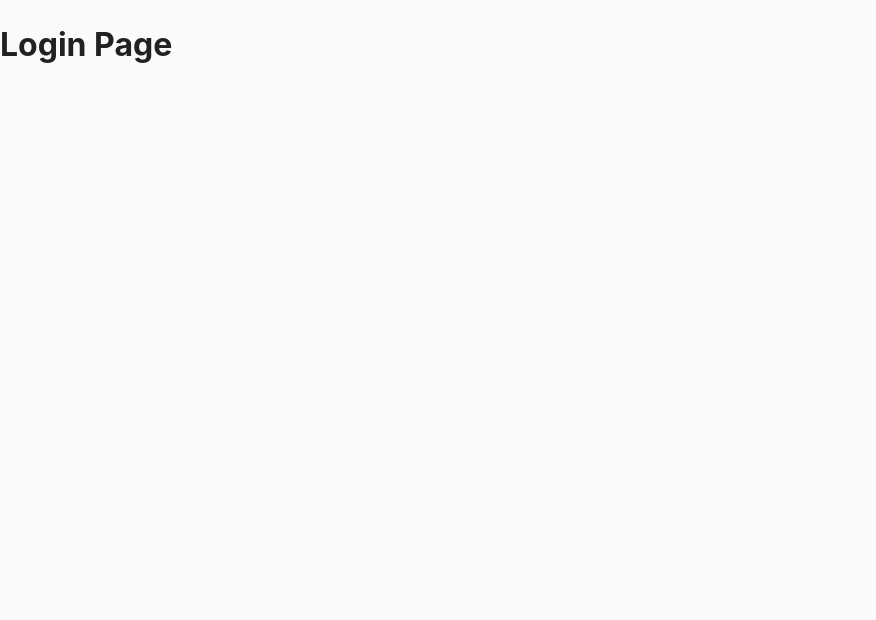
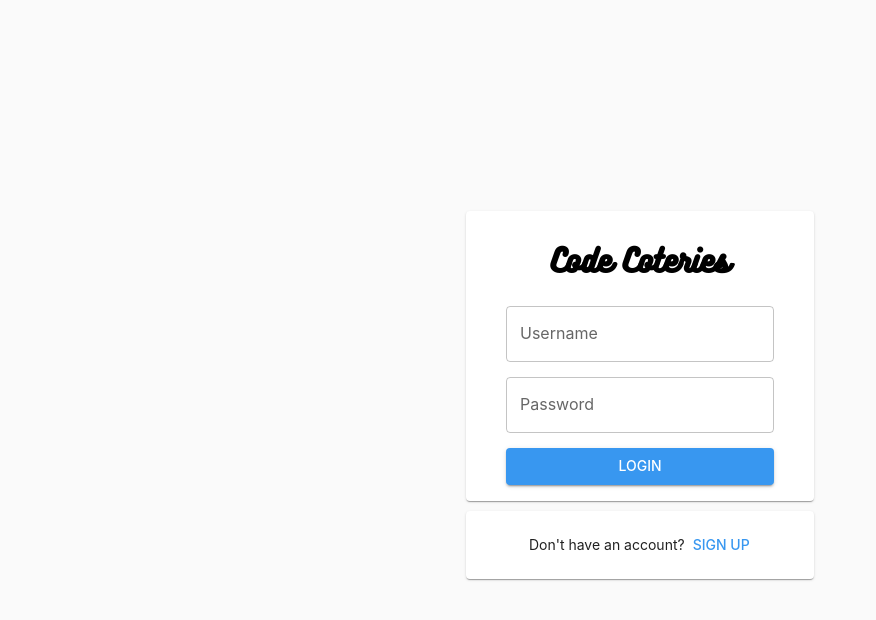
Before and after one commit to satishnaikawadi2011/code-coteries-frontend, a React (Create React App) app: page /accounts/login in a window 1280 px wide. Shown: the top 620 px of the page, without its empty margins (0-876 px from the left). Built offline with nearby package versions, Linux system fonts and the light colour scheme.

Commit message:
Added complete UI for LoginPage and also 4 components related to form with formik and mui.

```diff
--- a/package.json
+++ b/package.json
@@ -16,6 +16,7 @@
 		"@types/react": "^17.0.0",
 		"@types/react-dom": "^17.0.0",
 		"@types/react-router-dom": "^5.3.1",
+		"formik": "^2.2.9",
 		"graphql": "^15.6.1",
 		"react": "^17.0.2",
 		"react-dom": "^17.0.2",
@@ -24,7 +25,8 @@
 		"react-scripts": "4.0.3",
 		"styled-components": "^5.3.3",
 		"typescript": "^4.1.2",
-		"web-vitals": "^1.0.1"
+		"web-vitals": "^1.0.1",
+		"yup": "^0.32.11"
 	},
 	"scripts": {
 		"start": "react-scripts start",
--- a/src/components/shared/Logo.tsx
+++ b/src/components/shared/Logo.tsx
@@ -2,12 +2,14 @@ import React from 'react';
 import { Link } from 'react-router-dom';
 import { useLogoStyles } from 'src/styles/logo';
 
-interface LogoProps {
+export interface LogoProps {
 	size?: string | number;
+	noLink?: boolean;
+	centre?: boolean;
 }
 
-const Logo: React.FC<LogoProps> = ({ size = 20 }) => {
-	const classes = useLogoStyles();
+const Logo: React.FC<LogoProps> = ({ size = 20, noLink, centre }) => {
+	const classes = useLogoStyles({ size, noLink, centre });
 	return (
 		<div className={classes.logoContainer}>
 			<Link to="/" className={classes.logoLink}>
--- /dev/null
+++ b/src/components/shared/form/AppForm.tsx
@@ -0,0 +1,18 @@
+import { Formik } from 'formik';
+import React from 'react';
+
+interface AppFormProps {
+	initialValues: any;
+	validationSchema: any;
+	onSubmit: any;
+}
+
+const AppForm: React.FC<AppFormProps> = ({ initialValues, onSubmit, validationSchema, children }) => {
+	return (
+		<Formik initialValues={initialValues} onSubmit={onSubmit} validationSchema={validationSchema}>
+			{() => <React.Fragment>{children}</React.Fragment>}
+		</Formik>
+	);
+};
+
+export default AppForm;
--- /dev/null
+++ b/src/components/shared/form/AppFormErrorMessage.tsx
@@ -0,0 +1,21 @@
+import React from 'react';
+import FormHelperText from '@mui/material/FormHelperText';
+
+interface ErrorMessageProps {
+	errorMessage: string;
+	style?: React.CSSProperties;
+	visible: boolean;
+}
+
+const AppErrorMessage: React.FC<ErrorMessageProps> = ({ errorMessage, visible, style }) => {
+	if (!visible) {
+		return null;
+	}
+	return (
+		<FormHelperText error style={style}>
+			{errorMessage}
+		</FormHelperText>
+	);
+};
+
+export default AppErrorMessage;
--- /dev/null
+++ b/src/components/shared/form/AppFormField.tsx
@@ -0,0 +1,31 @@
+import { useFormikContext } from 'formik';
+import React from 'react';
+import TextField, { TextFieldProps } from '@mui/material/TextField';
+import { useFormStyles } from '../../../styles/form';
+import AppErrorMessage from './AppFormErrorMessage';
+
+interface FormFieldProps {
+	fieldName: string;
+}
+
+const AppFormField: React.FC<FormFieldProps & TextFieldProps> = ({ className, fieldName, ...props }) => {
+	const { errors, touched, setFieldTouched, values, setFieldValue } = useFormikContext();
+	let formErrors: any = errors;
+	let formTouched: any = touched;
+	let myValues = values as any;
+	const classes = useFormStyles();
+	return (
+		<div className={classes.fieldContainer}>
+			<TextField
+				onChange={(e) => setFieldValue(fieldName, e.target.value)}
+				value={myValues[fieldName]}
+				onBlur={() => setFieldTouched(fieldName)}
+				className={`${classes.field} ${className}`}
+				{...props}
+			/>
+			<AppErrorMessage errorMessage={formErrors[fieldName]} visible={formTouched[fieldName]} />
+		</div>
+	);
+};
+
+export default AppFormField;
--- /dev/null
+++ b/src/components/shared/form/AppFormSubmitButton.tsx
@@ -0,0 +1,19 @@
+import Button, { ButtonProps } from '@mui/material/Button';
+import { useFormikContext } from 'formik';
+import React from 'react';
+
+interface SubmitButtonProps {
+	title: string;
+	loading?: boolean;
+}
+
+const AppFormSubmitButton: React.FC<SubmitButtonProps & ButtonProps> = ({ title, loading, disabled, ...props }) => {
+	const { handleSubmit } = useFormikContext();
+	return (
+		<Button disabled={disabled || loading} onClick={handleSubmit as any} {...props}>
+			{title}
+		</Button>
+	);
+};
+
+export default AppFormSubmitButton;
--- a/src/pages/login.tsx
+++ b/src/pages/login.tsx
@@ -1,7 +1,82 @@
+import { Button, Card, Typography } from '@mui/material';
 import React from 'react';
+import { Link } from 'react-router-dom';
+import AppForm from 'src/components/shared/form/AppForm';
+import AppFormField from 'src/components/shared/form/AppFormField';
+import AppFormSubmitButton from 'src/components/shared/form/AppFormSubmitButton';
+import Logo from 'src/components/shared/Logo';
+import SEO from 'src/components/shared/Seo';
+import { useLoginPageStyles } from 'src/styles/login';
+import * as Yup from 'yup'
+
+const initialValues = {
+	username: '',
+	password: ''
+};
+
+const authSchema = Yup.object({
+	username: Yup.string().required().min(3),
+	password: Yup.string().required().min(6).max(12)
+});
 
 const LoginPage = () => {
-	return <h1>Login Page</h1>;
+
+	const classes = useLoginPageStyles();
+
+	const submitHandler = (values:any) => {
+		const { username, password } = values;
+		console.log(username, password);
+	};
+
+	return (
+		<>
+			<SEO title="Loign" />
+			<section className={classes.section}>
+				<article>
+					<Card className={classes.card}>
+						<div className={classes.cardHeader}>
+							<Logo centre={true} size={30}/>
+							</div>
+                       <AppForm initialValues={initialValues} validationSchema={authSchema} onSubmit={submitHandler}>
+							<AppFormField
+								className={classes.textField}
+							fieldName="username"
+							label="Username"
+							placeholder="Enter your username ..."
+							variant="outlined"
+								fullWidth
+							autoComplete='username'
+						/>
+							<AppFormField
+								className={classes.textField}
+							fieldName="password"
+							label="Password"
+							placeholder="Enter your password ..."
+							variant="outlined"
+								fullWidth
+								type="password"
+								autoComplete='current-password'
+						/>
+						{/* <AppErrorMessage visible={error} errorMessage="Please check your credentials !!" /> */}
+						{
+							// loading ? <AppLoader height={100} width={100} /> :
+							<AppFormSubmitButton className={classes.button} fullWidth variant='contained' color='primary' disabled={false} title="login" />}
+					</AppForm>
+					</Card>
+					<Card className={classes.signUpCard}>
+						<Typography align="right" variant="body2">
+							Don't have an account?
+						</Typography>
+						<Link to="/accounts/signup">
+							<Button color="primary">
+								Sign Up
+							</Button>
+						</Link>
+					</Card>
+				</article>
+			</section>
+		</>
+	);
 };
 
 export default LoginPage;
--- /dev/null
+++ b/src/styles/form.ts
@@ -0,0 +1,13 @@
+import { Theme } from '@mui/material';
+import { makeStyles } from '@mui/styles';
+
+export const useFormStyles = makeStyles((theme: Theme) => ({
+	fieldContainer:
+		{
+			marginBottom: 15
+		},
+	field:
+		{
+			maxWidth: 600
+		}
+}));
--- /dev/null
+++ b/src/styles/login.ts
@@ -0,0 +1,65 @@
+import { Theme } from '@mui/material';
+import { makeStyles } from '@mui/styles';
+
+/* Login page: /pages/login.js */
+export const useLoginPageStyles = makeStyles((theme: Theme) => ({
+	signUpCard:
+		{
+			maxWidth: 348,
+			padding: '16px 40px',
+			marginBottom: 10,
+			display: 'grid',
+			alignItems: 'center',
+			gridTemplateColumns: '2fr 1fr'
+		},
+	card:
+		{
+			maxWidth: 348,
+			padding: '16px 40px',
+			marginBottom: 10
+		},
+	section:
+		{
+			display: 'grid',
+			placeItems: 'center',
+			height: '100vh'
+		},
+	cardHeader:
+		{
+			display: 'flex',
+			justifyContent: 'center',
+			alignItems: 'center'
+		},
+	textField:
+		{
+			marginBottom: 6
+		},
+	button:
+		{
+			margin: '8px 0px'
+		},
+	typography:
+		{
+			margin: '10px 0px'
+		},
+	orContainer:
+		{
+			margin: '10px 0px',
+			display: 'grid',
+			gridTemplateColumns: '1fr auto 1fr',
+			gridGap: 18,
+			placeItems: 'center'
+		},
+	orLine:
+		{
+			justifySelf: 'stretch',
+			height: 1,
+			background: '#e6e6e6'
+		},
+	facebookIcon:
+		{
+			height: 16,
+			width: 16,
+			marginRight: 8
+		}
+}));
--- a/src/styles/logo.ts
+++ b/src/styles/logo.ts
@@ -1,11 +1,16 @@
 import { Theme } from '@mui/material';
 import { makeStyles } from '@mui/styles';
+import { LogoProps } from 'src/components/shared/Logo';
 
-export const useLogoStyles = makeStyles((theme: Theme) => ({
+export const useLogoStyles = makeStyles<Theme, LogoProps>((theme: Theme) => ({
 	logoContainer:
 		{
 			display: 'flex',
-			flex: '1 9999 0%',
+			flex:
+				({ centre }) =>
+
+						centre ? '1 1 1' :
+						'1 9999 0%',
 			minWidth: 40
 		},
 	logoWrapper:
```
Also changed, not shown: 1 other file (tests, documents, lock files or other folders).
